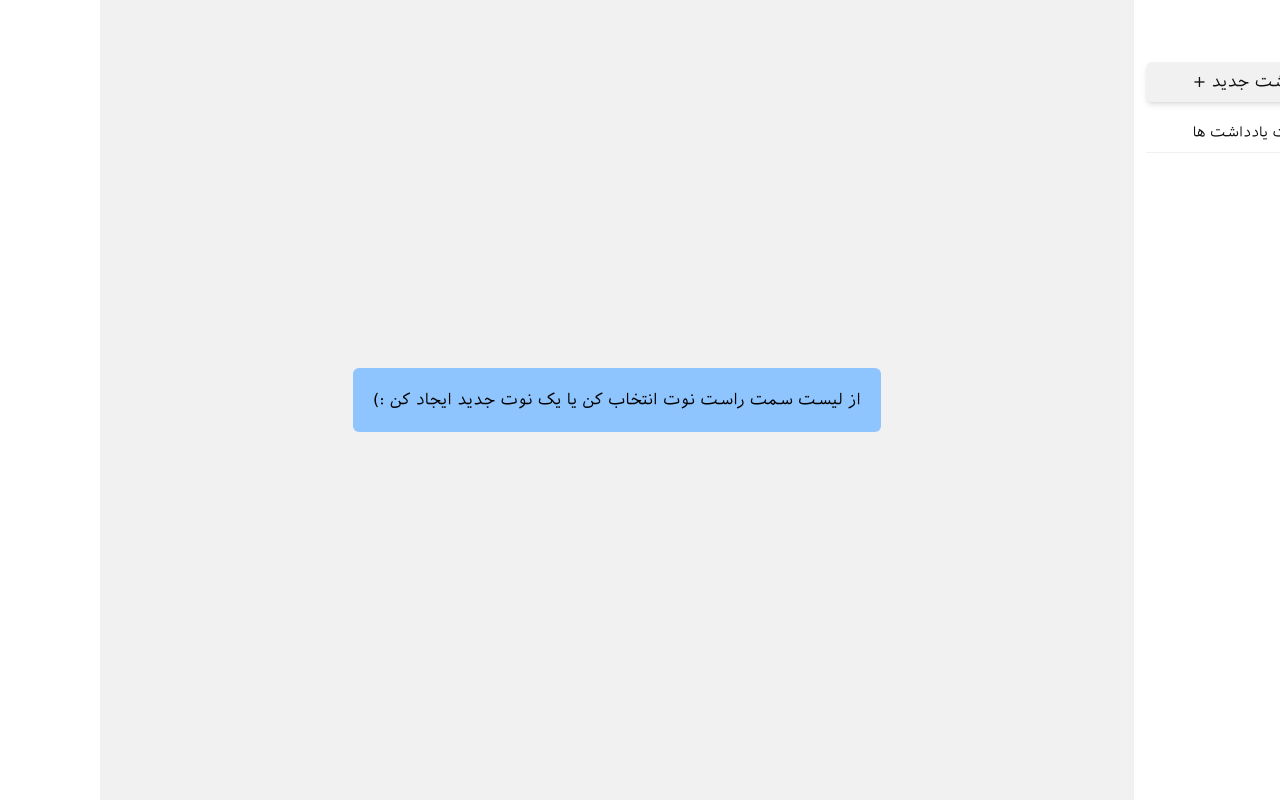
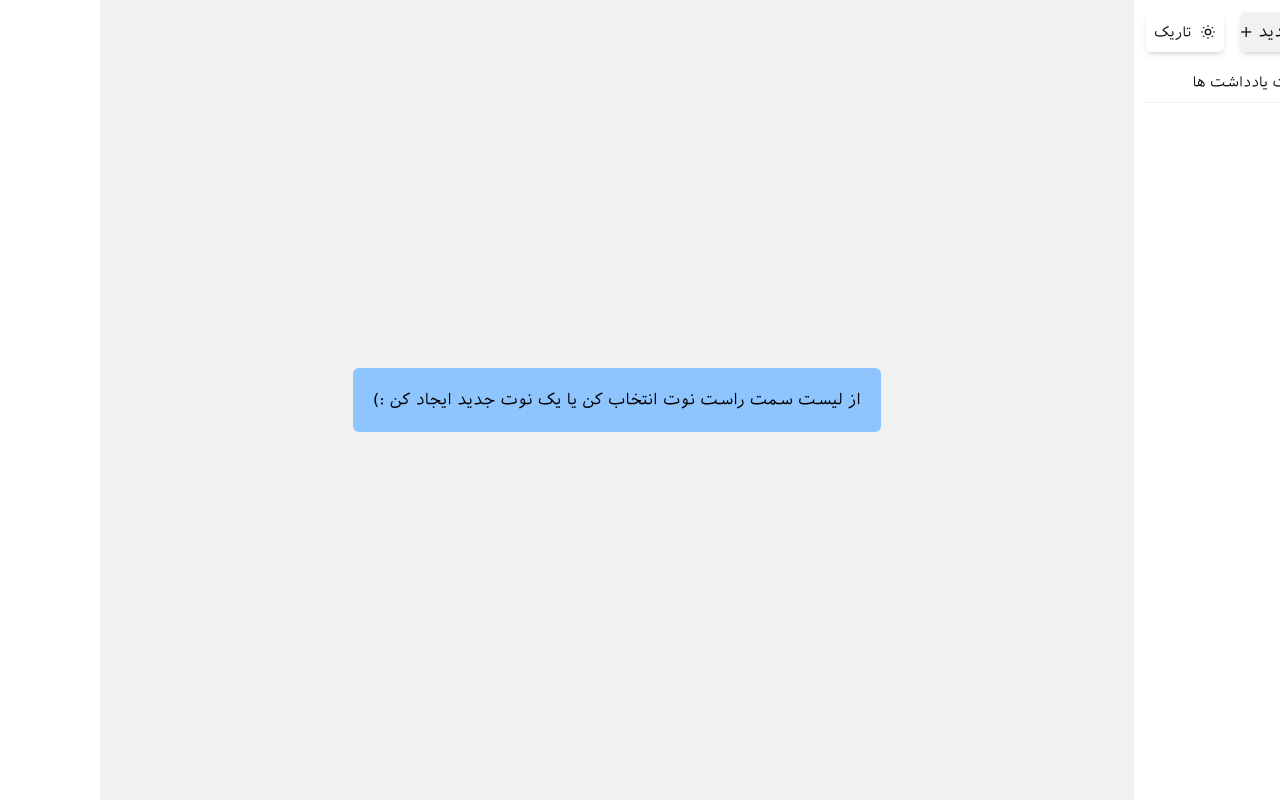
Before and after one commit to sajjad-alinia/note-taking-fe, a React (Vite) app: page /#/ in a window 1280 px wide. Built offline with nearby package versions, Linux system fonts and the light colour scheme; a web font is replaced by a local one.

Commit message:
feat: update ThemeToggle placement in DashboardSidebar for improved accessibility

```diff
--- a/src/common/utils/ThemeToggle.tsx
+++ b/src/common/utils/ThemeToggle.tsx
@@ -9,7 +9,7 @@ const ThemeToggle: React.FC = () => {
     <button
       onClick={toggleTheme}
       aria-label="Toggle theme"
-      className="px-2 py-1 rounded-md border border-text cursor-pointer transition-time flex items-center gap-2"
+      className="px-2 py-1 rounded-md cursor-pointer shadow-md transition-time flex items-center gap-2"
     >
       {theme === "dark" ? (
         <>
--- a/src/layouts/DashboardSidebar.tsx
+++ b/src/layouts/DashboardSidebar.tsx
@@ -31,9 +31,6 @@ const DashboardSidebar = () => {
   return (
     <div className="flex h-screen w-full md:w-[300px] overflow-hidden p-3 bg-secondary">
       <div className="flex flex-1 flex-col gap-5 min-h-0">
-        <div className="flex items-center justify-between">
-          <ThemeToggle />
-        </div>
         <div className="flex gap-4">
           <button
             className={`w-full shadow-md py-2 text-text  bg-primary rounded-md cursor-pointer `}
@@ -41,6 +38,7 @@ const DashboardSidebar = () => {
           >
             یادداشت جدید +
           </button>
+          <ThemeToggle />
         </div>
         <NoteList />
       </div>
```
